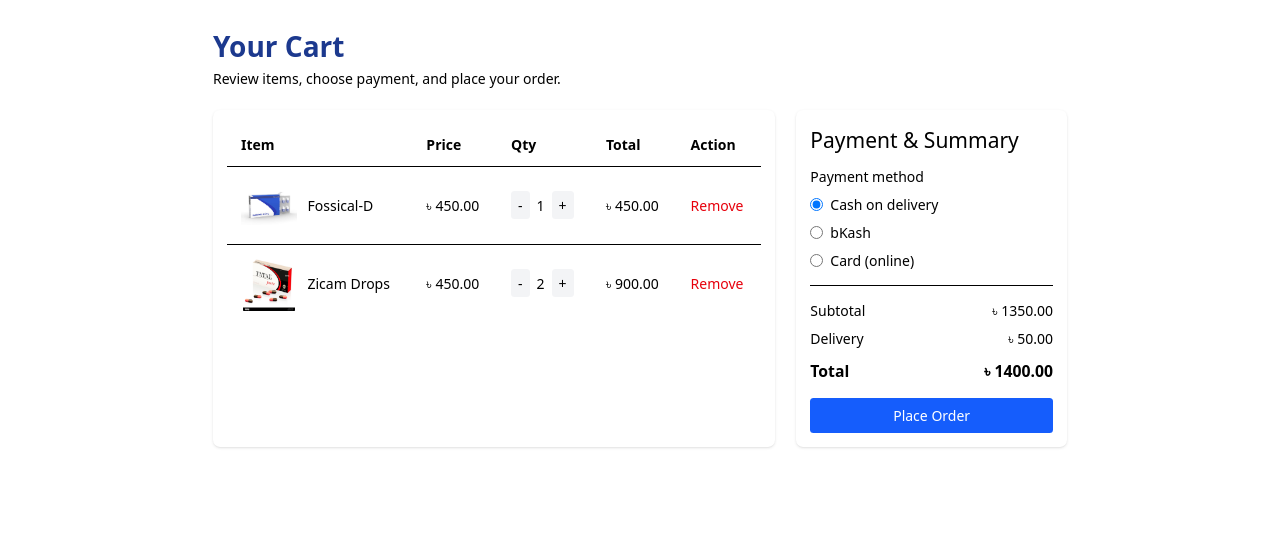
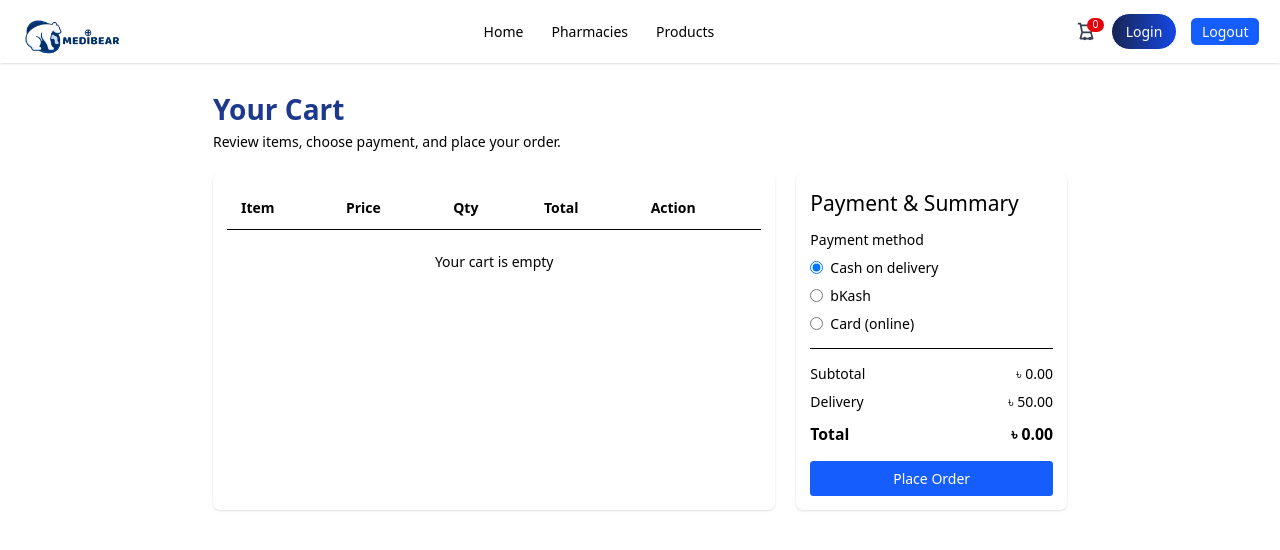
Before and after one commit to Sum1002/medibear-client, a React (Vite) app: page /cart in a window 1280 px wide. Shown: the top 550 px of the page. Built offline with nearby package versions, Linux system fonts and the light colour scheme.

Commit message:
Update cart page

```diff
--- a/src/component/Cart.jsx
+++ b/src/component/Cart.jsx
@@ -1,57 +1,73 @@
-import React, { useMemo, useState } from 'react';
+import React, { useEffect, useMemo, useState } from 'react';
+import Navbar from './Navbar';
 
 export default function Cart() {
-  const [cart, setCart] = useState([
-    {
-      id: 'p1',
-      name: 'Fossical-D',
-      price: 450,
-      qty: 1,
-      img: './medi-Image/m5.jpg',
-    },
-    {
-      id: 'p2',
-      name: 'Zicam Drops',
-      price: 450,
-      qty: 2,
-      img: './medi-Image/m1.jpg',
-    },
-  ]);
+  const [cart, setCart] = useState([]);
 
   const [payment, setPayment] = useState('cod');
 
   const delivery = 50.0;
 
-  const subtotal = useMemo(() => cart.reduce((s, i) => s + i.price * i.qty, 0), [cart]);
-  const grandTotal = useMemo(() => subtotal + delivery, [subtotal]);
+  useEffect(() => {
+    try {
+      const stored = JSON.parse(localStorage.getItem('cart')) || [];
+      setCart(stored);
+    } catch (e) {
+      setCart([]);
+    }
 
-  function inc(idx) {
+    const handleStorage = () => {
+      try {
+        const stored = JSON.parse(localStorage.getItem('cart')) || [];
+        setCart(stored);
+      } catch (e) {
+        setCart([]);
+      }
+    };
+
+    window.addEventListener('storage', handleStorage);
+    return () => window.removeEventListener('storage', handleStorage);
+  }, []);
+
+  useEffect(() => {
+    localStorage.setItem('cart', JSON.stringify(cart));
+    window.dispatchEvent(new Event('cart-updated'));
+  }, [cart]);
+
+  const subtotal = useMemo(
+    () => cart.reduce((s, i) => s + (Number(i.price) || 0) * (i.quantity || 1), 0),
+    [cart],
+  );
+  const grandTotal = useMemo(() => subtotal + (cart.length > 0 ? delivery : 0), [subtotal, cart.length]);
+
+  const inc = (idx) => {
     setCart((prev) => {
       const next = [...prev];
-      next[idx] = { ...next[idx], qty: next[idx].qty + 1 };
+      next[idx] = { ...next[idx], quantity: (next[idx].quantity || 1) + 1 };
       return next;
     });
-  }
+  };
 
-  function dec(idx) {
+  const dec = (idx) => {
     setCart((prev) => {
       const next = [...prev];
-      if (next[idx].qty > 1) {
-        next[idx] = { ...next[idx], qty: next[idx].qty - 1 };
+      const qty = next[idx].quantity || 1;
+      if (qty > 1) {
+        next[idx] = { ...next[idx], quantity: qty - 1 };
       } else {
         next.splice(idx, 1);
       }
       return next;
     });
-  }
+  };
 
-  function removeItem(idx) {
+  const removeItem = (idx) => {
     setCart((prev) => {
       const next = [...prev];
       next.splice(idx, 1);
       return next;
     });
-  }
+  };
 
   function placeOrder() {
     if (cart.length === 0) {
@@ -67,7 +83,9 @@ export default function Cart() {
   }
 
   return (
-    <main className="max-w-screen-lg mx-auto px-6 py-8">
+    <>
+      <Navbar />
+      <main className="max-w-screen-lg mx-auto px-6 py-8">
       <header className="flex items-center justify-between mb-6">
         <div>
           <h1 className="text-2xl font-semibold text-blue-900">Your Cart</h1>
@@ -97,22 +115,34 @@ export default function Cart() {
                   </tr>
                 ) : (
                   cart.map((it, idx) => (
-                    <tr key={it.id}>
+                    <tr key={it.id || idx}>
                       <td className="px-4 py-3 flex items-center gap-3">
-                        <img src={it.img} alt={it.name} className="w-16 h-16 object-contain rounded" />
+                        <img
+                          src={
+                            it.image
+                              ? it.image
+                              : '/medi-Image/MediBear-Main-Logo.png'
+                          }
+                          alt={it.name}
+                          className="w-16 h-16 object-contain rounded"
+                          onError={(e) => {
+                            e.currentTarget.onerror = null;
+                            e.currentTarget.src = '/medi-Image/MediBear-Main-Logo.png';
+                          }}
+                        />
                         <div>
                           <div className="font-medium">{it.name}</div>
                         </div>
                       </td>
-                      <td className="px-4 py-3">৳ {it.price.toFixed(2)}</td>
+                      <td className="px-4 py-3">৳ {(Number(it.price) || 0).toFixed(2)}</td>
                       <td className="px-4 py-3">
                         <div className="flex items-center gap-2">
                           <button onClick={() => dec(idx)} className="px-2 py-1 bg-gray-100 rounded">-</button>
-                          <div>{it.qty}</div>
+                          <div>{it.quantity || 1}</div>
                           <button onClick={() => inc(idx)} className="px-2 py-1 bg-gray-100 rounded">+</button>
                         </div>
                       </td>
-                      <td className="px-4 py-3">৳ {(it.price * it.qty).toFixed(2)}</td>
+                      <td className="px-4 py-3">৳ {((Number(it.price) || 0) * (it.quantity || 1)).toFixed(2)}</td>
                       <td className="px-4 py-3">
                         <button onClick={() => removeItem(idx)} className="text-sm text-red-600">Remove</button>
                       </td>
@@ -162,5 +192,6 @@ export default function Cart() {
         </aside>
       </section>
     </main>
+    </>
   );
 }
--- a/src/component/Navbar.jsx
+++ b/src/component/Navbar.jsx
@@ -67,7 +67,7 @@ export default function Navbar() {
         </ul>
         <div className="flex items-center gap-4">
           <a
-            href="cart.html"
+            href="/checkout"
             className="relative text-gray-700 hover:text-blue-700"
             aria-label="Cart"
           >
--- a/src/main.jsx
+++ b/src/main.jsx
@@ -41,6 +41,7 @@ createRoot(document.getElementById('root')).render(
       <Route path="/pharmacy/suppliers" element={<Suppliers />} />
       <Route path="/products" element={<ProductPage />} />
       <Route path="/pharmacies" element={<Pharmacies />} />
+      <Route path="/checkout" element={<Cart />} />
       </Routes>
   </BrowserRouter>,
 )
```
